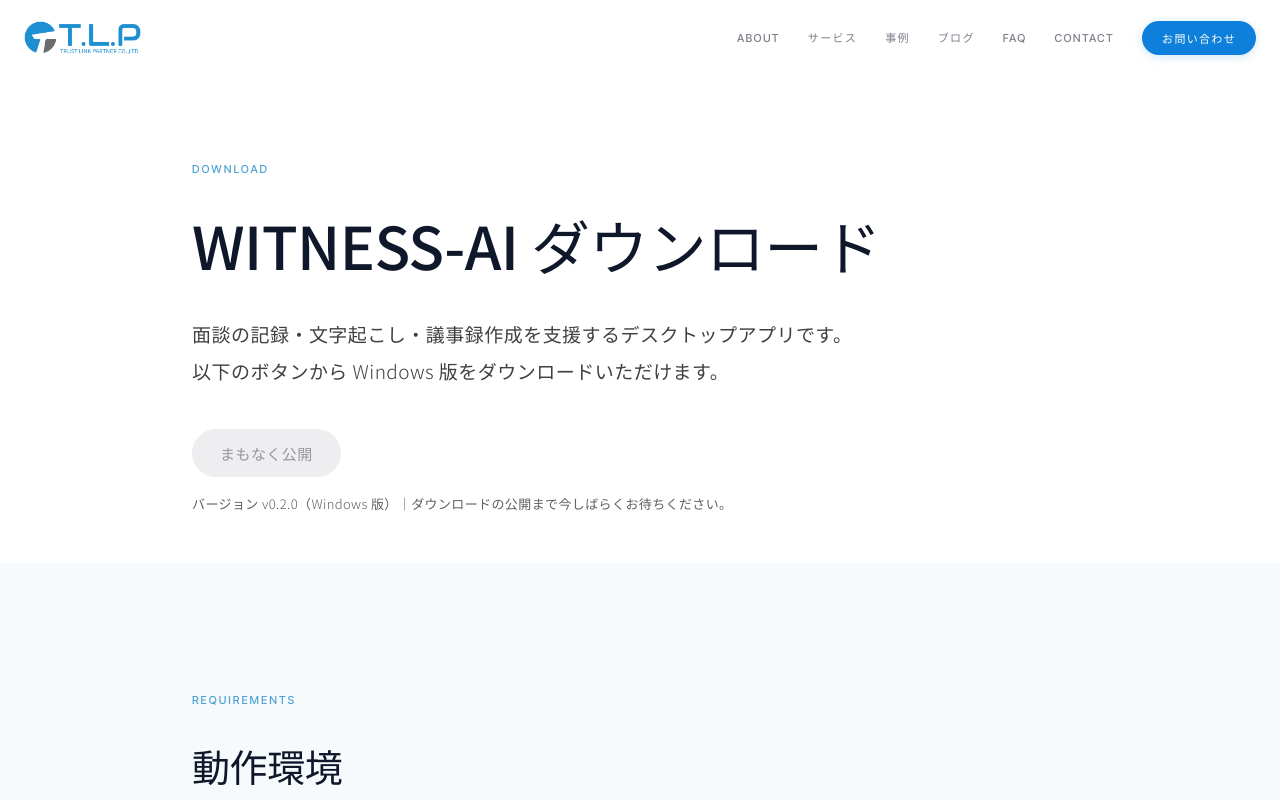
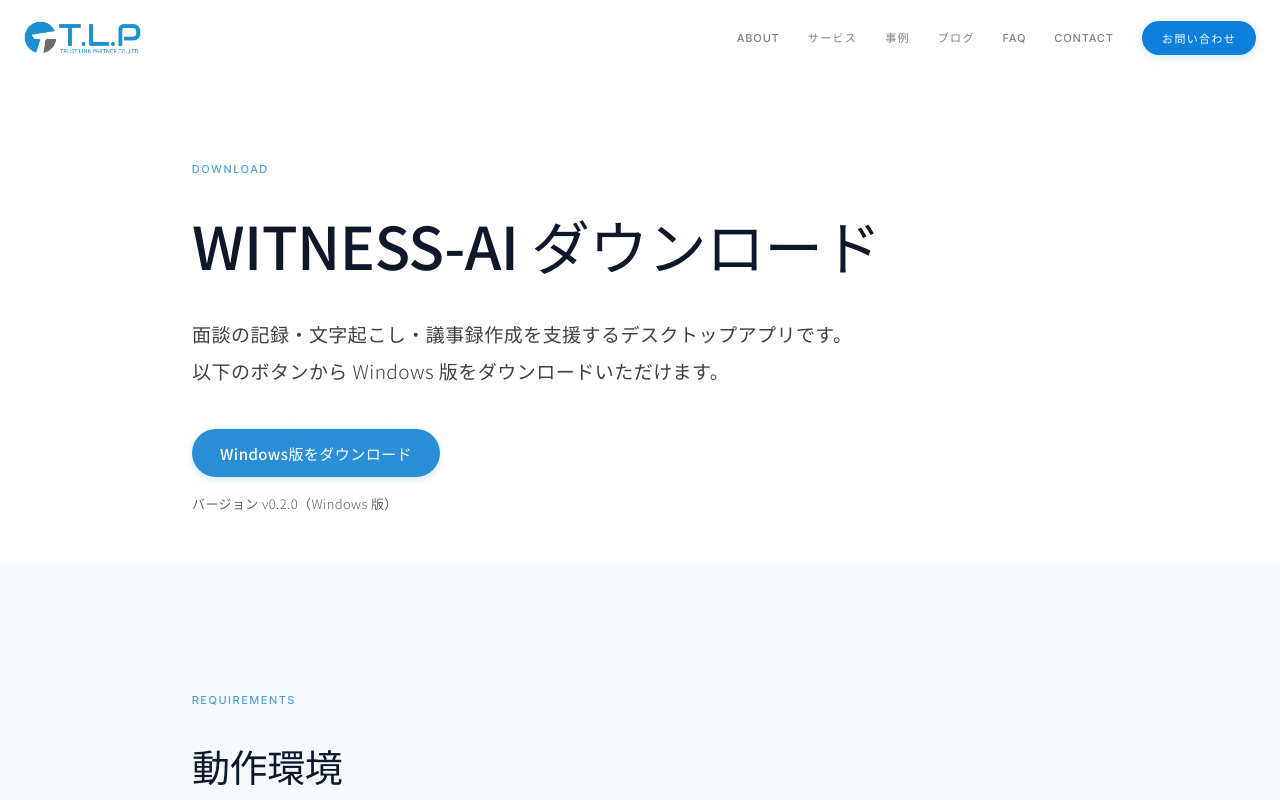
Before and after one commit to nakamura-del/trust-link-partner, a Next.js app: page /download in a window 1280 px wide. Shown: the top 800 px of the page. Built offline with nearby package versions, Linux system fonts and the light colour scheme.

Commit message:
feat: enable download button with GitHub Release v0.2.0

```diff
--- a/app/download/page.tsx
+++ b/app/download/page.tsx
@@ -7,9 +7,9 @@ const siteUrl = "https://trust-link-ptnr.com";
 
 // ★ダウンロード本体（.exe）はリポジトリに含めず、Supabase Storage に配置してその公開URLへ差し替える。
 //   （このリポジトリは Public かつ 100MB 制限のため。URL 確定後にこの定数を書き換える。）
-const DOWNLOAD_URL = "#";
+
 const APP_VERSION = "v0.2.0";
-
+const DOWNLOAD_URL = "https://github.com/nakamura-del/witness-ai-release/releases/download/v0.2.0/WITNESS-AI.Setup.0.2.0.exe";
 // ★配布ファイル（Supabase Storage の URL）が未設定（"#"）の間は、ボタンを無効表示にする。
 //   .exe 完成は数日先のため、公開しても「押しても何も起きない」状態を避ける。
 //   DOWNLOAD_URL に実URLを入れれば、自動的に通常のダウンロードボタンに切り替わる。
```
